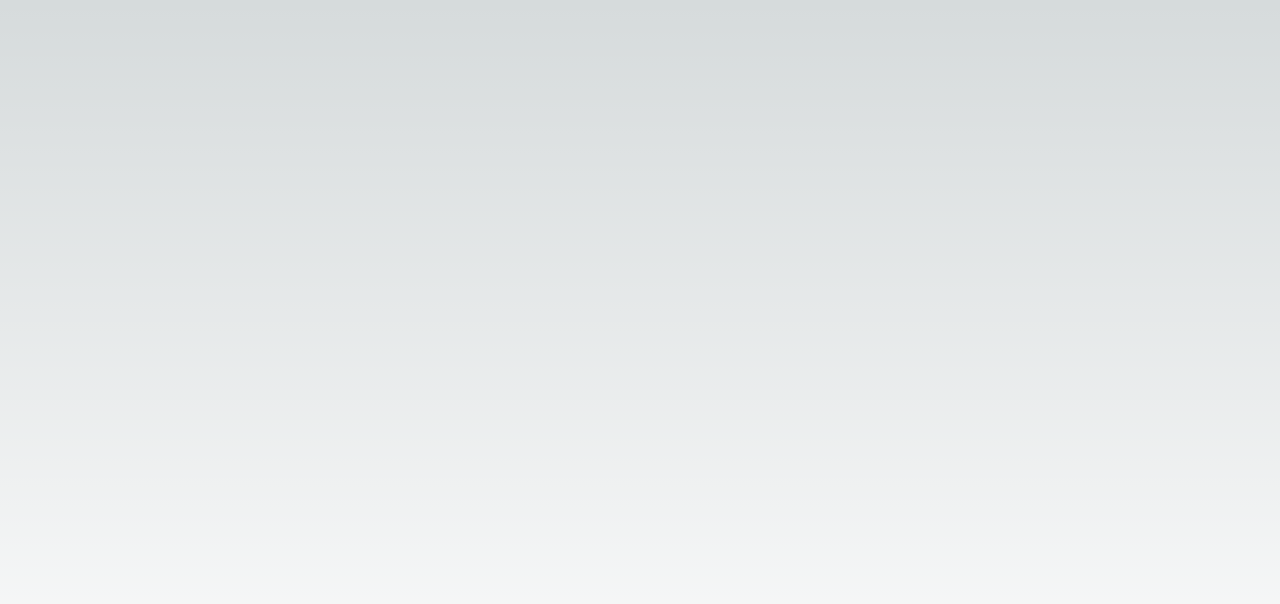
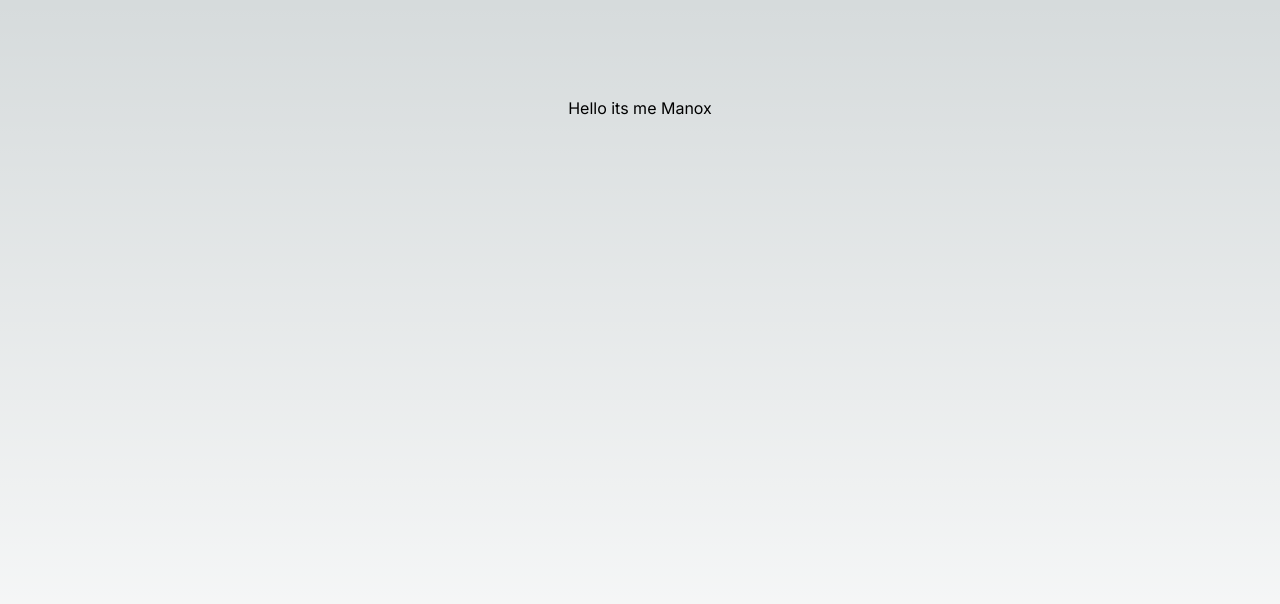
Before and after one commit to mezz01/pindev, a Next.js app: page / in a window 1280 px wide. Shown: the top 604 px of the page. Built offline with nearby package versions, Linux system fonts and the light colour scheme.

Commit message:
test by manox

```diff
--- a/app/page.tsx
+++ b/app/page.tsx
@@ -4,7 +4,7 @@ import data from "@/app/data/data.json"
 export default function Home() {
   return (
     <main className="flex min-h-screen flex-col items-center justify-between p-24">
-
+      <h1>Hello its me Manox</h1>
     </main>
   );
 }
```
